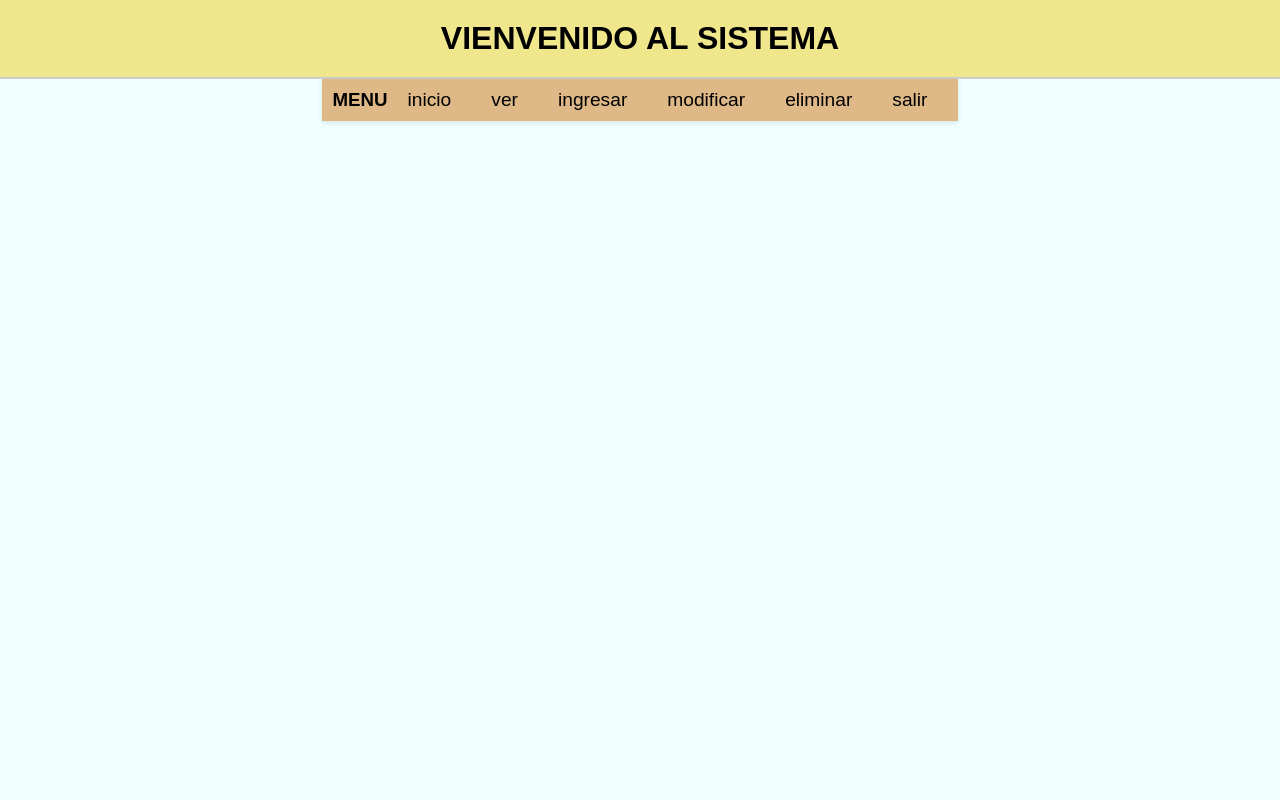
After one commit to yimiponce01/login-construccion, a PHP site: page /login-construccion/dashboard.php in a window 1280 px wide. The commit adds this page. Run offline with PHP 8.4, Linux system fonts and the light colour scheme; the visitor is signed in with stand-in values (Sample User, id 1).

Commit message:
integración de php

```diff
--- /dev/null
+++ b/css/estilodashboard.css
@@ -0,0 +1,59 @@
+* {
+    padding: 0;
+    margin: 0;
+    box-sizing: border-box;
+}
+
+body {
+    background-color: azure;
+    display: flex;
+    flex-direction: column;
+    align-items: center;
+    height: 100vh;
+    font-family: Arial, sans-serif;
+}
+
+.header {
+    width: 100%;
+    background-color: #f0e68c;
+    text-align: center;
+    padding: 20px;
+    font-size: 2rem;
+    font-weight: bold;
+    border-bottom: 2px solid #ccc;
+}
+
+.menu {
+    width: 100%;
+    background-color: burlywood;
+    display: flex;
+    justify-content: space-around;
+    align-items: center;
+    padding: 10px;
+    box-shadow: 0 2px 5px rgba(0, 0, 0, 0.1);
+}
+
+.menu ul {
+    display: flex;
+    width: 100%;
+    justify-content: space-around;
+    list-style-type: none;
+    margin: 0;
+    padding: 0;
+}
+
+.menu ul li {
+    margin: 0;
+    font-size: 1.2rem;
+}
+
+.menu ul li a {
+    color: black;
+    text-decoration: none;
+    padding: 10px 20px;
+    transition: color 0.3s ease;
+}
+
+.menu ul li a:hover {
+    color: darkred;
+}
--- /dev/null
+++ b/dashboard.php
@@ -0,0 +1,48 @@
+<?php
+session_start();
+
+if (!isset($_SESSION["txtusername"])) {
+    header("Location: http://127.0.0.1/login-construccion/index.php");
+}
+
+
+
+?>
+
+
+
+
+
+
+<!DOCTYPE html>
+<html lang="en">
+
+<head>
+    <meta charset="UTF-8">
+    <meta name="viewport" content="width=device-width, initial-scale=1.0">
+    <title>Document</title>
+    <link rel="stylesheet" href="css/estilodashboard.css">
+</head>
+
+<body>
+
+    <div class="header">VIENVENIDO AL SISTEMA</div>
+
+    <div class="container">
+        <div class="menu">
+            <h3>MENU</h3>
+            <ul>
+                <li><a href="?opcion=inicio">inicio</a></li>
+                <li><a href="?opcion=ver">ver</a></li>
+                <li><a href="?opcion=ingresar">ingresar</a></li>
+                <li><a href="?opcion=modificar">modificar</a></li>
+                <li><a href="?opcion=eliminar">eliminar</a></li>
+                <li><a href="http://127.0.0.1/login-construccion/logout.php">salir</a></li>
+            </ul>
+        </div>
+
+        </div>
+
+</body>
+
+</html>
```
Also changed, not shown: borrarvariables.php (added, +21 -0 lines), claveequivocada.php (added, +17 -0 lines), index.php (renamed from index.html, +57 -4 lines), logout.php (added, +20 -0 lines), test.php (added, +20 -0 lines), vervariables.php (added, +31 -0 lines), css/bootstrap.min.css (added), css/style.css (renamed from style.css), models/conexion.php (added).
